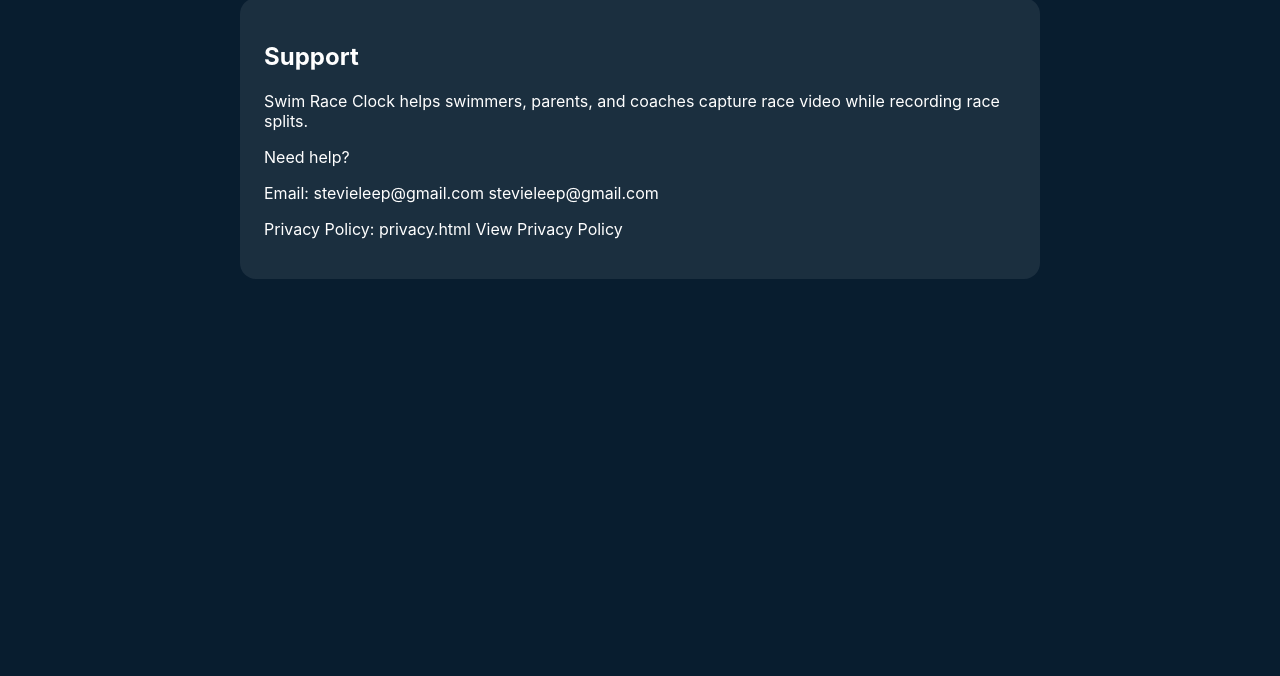
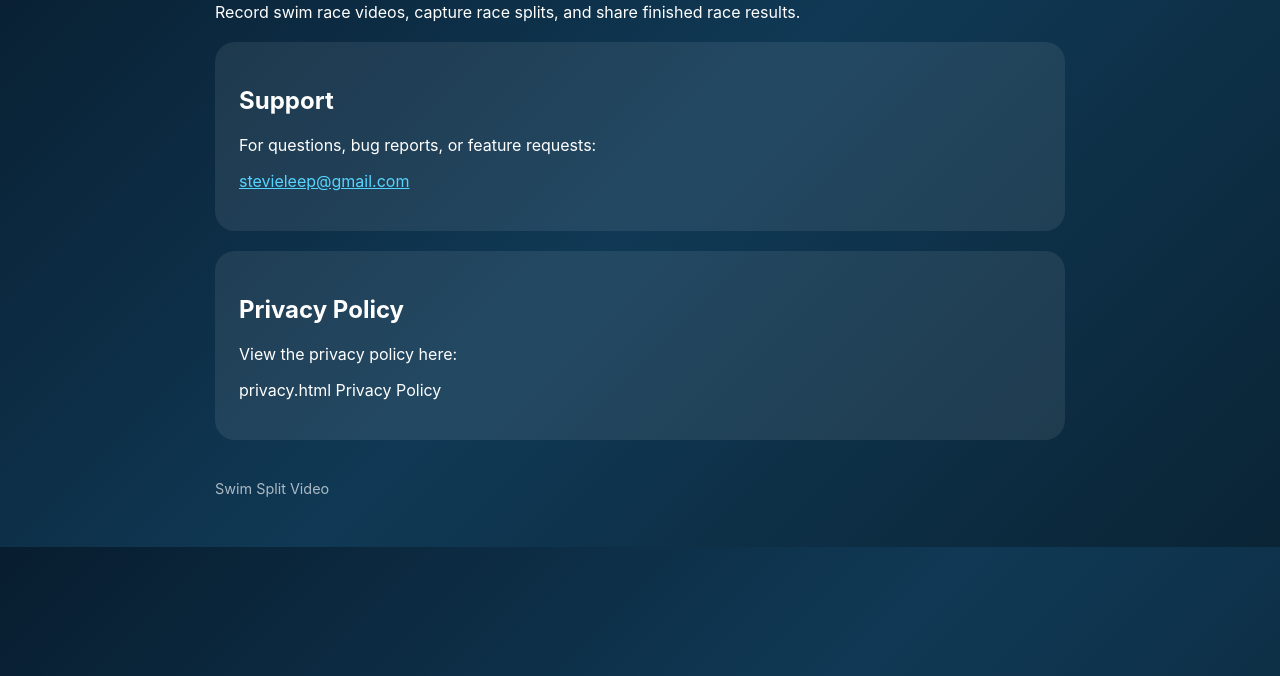
Before and after one commit to stevieleep/swim-split-video, a plain HTML site: page index.html in a window 1280 px wide. Shown: the part 124-800 px from the top of the page. Drawn offline with Linux system fonts and the light colour scheme.

Commit message:
Update index.html

```diff
--- a/index.html
+++ b/index.html
@@ -1,60 +1,101 @@
-
 <!DOCTYPE html>
 <html lang="en">
 <head>
 <meta charset="UTF-8">
 <meta name="viewport"
-content="width=device-width,initial-scale=1">
-<title>Swim Race Clock Support</title>
+      content="width=device-width, initial-scale=1">
+<title>
+Swim Split Video Support
+</title>
 <style>
 body {
-    font-family: -apple-system,
-                 BlinkMacSystemFont,
-                 sans-serif;
-    max-width: 800px;
+    font-family:
+        -apple-system,
+        BlinkMacSystemFont,
+        sans-serif;
+    margin: 0;
+    padding: 0;
+    background:
+        linear-gradient(
+            135deg,
+            #081d2f,
+            #103955,
+            #0a2435
+        );
+    color: white;
+}
+.container {
+    max-width: 850px;
     margin: auto;
-    padding: 40px 20px;
-    background: #081d2f;
-    color: white;
+    padding:
+        50px 24px;
 }
 h1 {
     color: #56d4ff;
+    margin-bottom: 10px;
 }
 .card {
-    background: rgba(255,255,255,.08);
+    background:
+        rgba(
+            255,
+            255,
+            255,
+            0.08
+        );
+    border-radius: 20px;
     padding: 24px;
-    border-radius: 16px;
+    margin-top: 20px;
 }
 a {
     color: #56d4ff;
 }
+.footer {
+    margin-top: 40px;
+    opacity: 0.65;
+    font-size: 0.9rem;
+}
 </style>
 </head>
 <body>
-<h1>Swim Race Clock</h1>
+<div class="container">
+<h1>
+🏊 Swim Split Video
+</h1>
+<p>
+Record swim race videos,
+capture race splits,
+and share finished race results.
+</p>
 <div class="card">
-<h2>Support</h2>
+<h2>
+Support
+</h2>
 <p>
-Swim Race Clock helps swimmers,
-parents, and coaches capture
-race video while recording
-race splits.
+For questions, bug reports,
+or feature requests:
 </p>
 <p>
-Need help?
-</p>
-<p>
-Email:
-stevieleep@gmail.com
+<a href="mailto:stevieleep@gmail.com">
 stevieleep@gmail.com
 </a>
 </p>
+</div>
+<div class="card">
+<h2>
+Privacy Policy
+</h2>
 <p>
-Privacy Policy:
+View the privacy policy here:
+</p>
+<p>
 privacy.html
-View Privacy Policy
+Privacy Policy
 </a>
 </p>
 </div>
+<div class="footer">
+Swim Split Video
+</div>
+</div>
 </body>
 </html>
```
